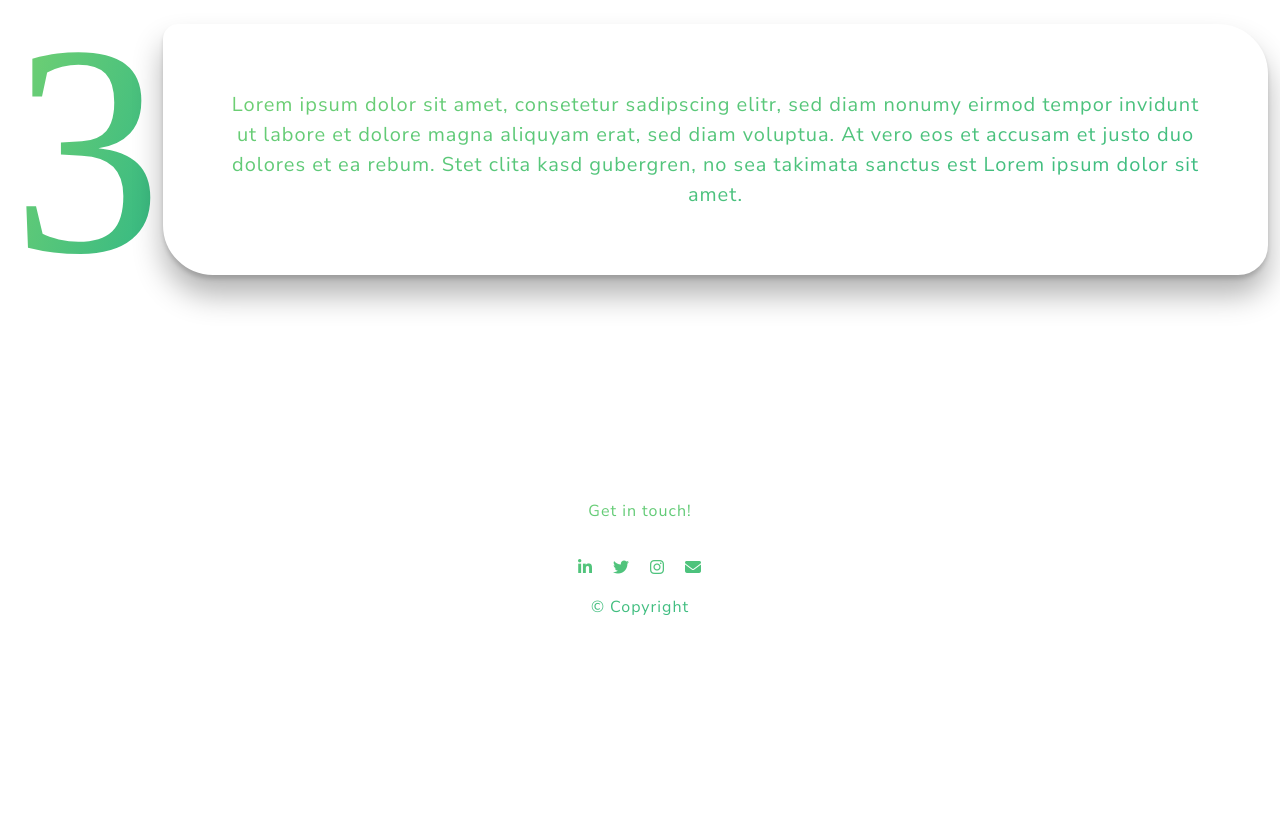
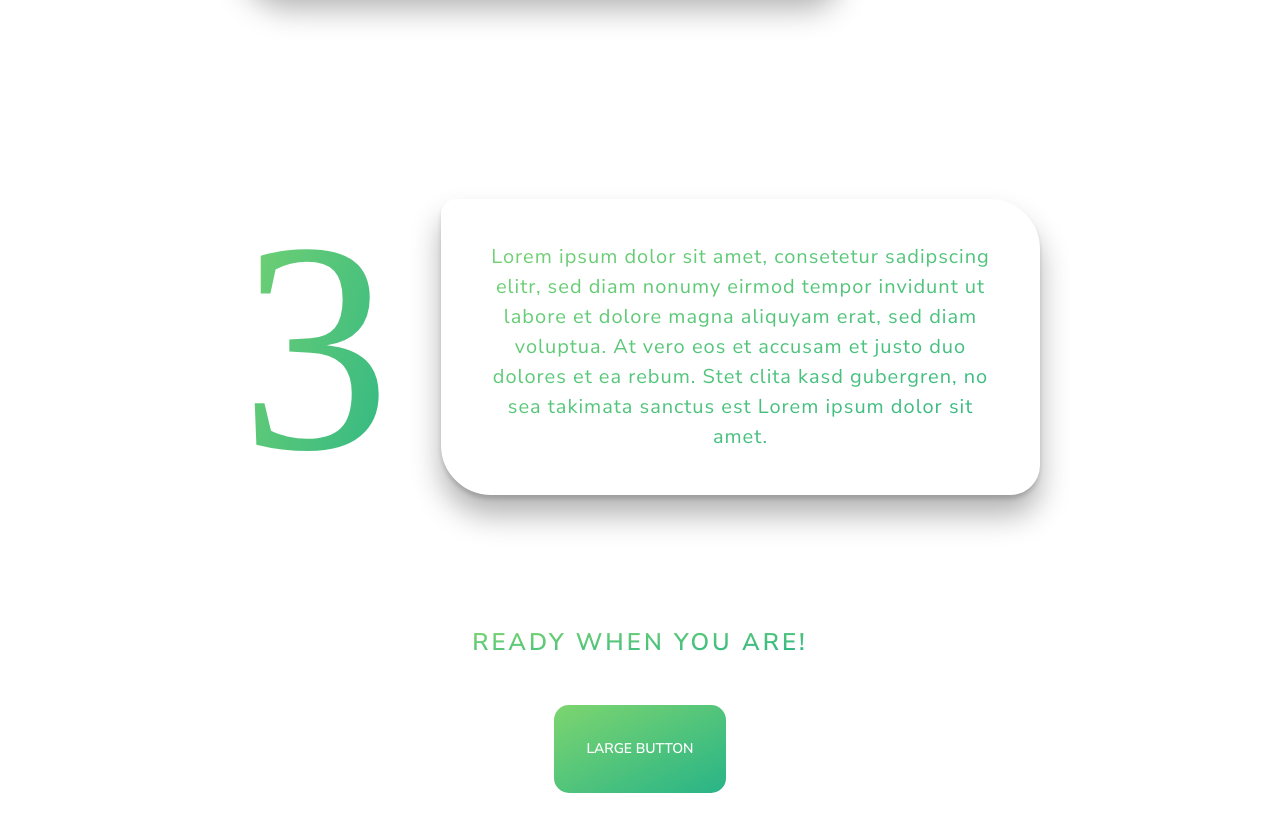
Before and after one commit to MaxVidgof/BPMNChangeViz, an Angular app: page /home in a window 1280 px wide. Shown: the part 1920-2752 px from the top of the page. Before the commit the page ends 2555 px from the top, so only its background shows below. Built offline with nearby package versions, Linux system fonts and the light colour scheme; a small style sheet from the web is missing; a web font is replaced by a local one.

Commit message:
finished Landing Page Design - ready for Demo

```diff
--- a/src/app/home/home.component.html
+++ b/src/app/home/home.component.html
@@ -42,9 +42,11 @@
     </div>
   </div>
 </section>
-
 <section id="instructions">
-  <div class="container-fluid title-container">
+  <div class="container-fluid">
+    <div class="feature-container">
+      <h2 class="gradient-font inst-heading">Intructions</h2>
+    </div>
     <div class="feature-container">
       <p class="giant-number-left gradient-font">1</p>
       <p class="inst-text-2 flex-item gradient-font">
@@ -75,5 +77,13 @@
         amet.
       </p>
     </div>
+    <div class="feature-container">
+      <h3 class="gradient-font">Ready when you are!</h3>
+    </div>
+    <div class="feature-container">
+      <button type="button" class="btn btn-primary btn-lg btn-custom">
+        Large button
+      </button>
+    </div>
   </div>
 </section>
--- a/src/styles.css
+++ b/src/styles.css
@@ -62,6 +62,7 @@
   padding-right: 15%;
   position: relative;
   z-index: 1;
+  margin-bottom: 100px;
 }
 
 .feature-box {
@@ -82,7 +83,6 @@
 .giant-number-left {
   font-family: Holtwood One SC, serif;
   font-size: 300px;
-  text-align: center;
 }
 
 .inst-text-2 {
@@ -103,8 +103,16 @@
   align-items: center;
   justify-content: center;
   align-content: center;
+  margin: 40px;
+  gap: 50px;
+  padding-left: 15%;
+  padding-right: 15%;
 }
 
+.btn-custom {
+  background: linear-gradient(to top left, #28b487 0%, #7dd56f 100%);
+  border-radius: 15px !important;
+}
 .flex-item-t {
 }
 
```
